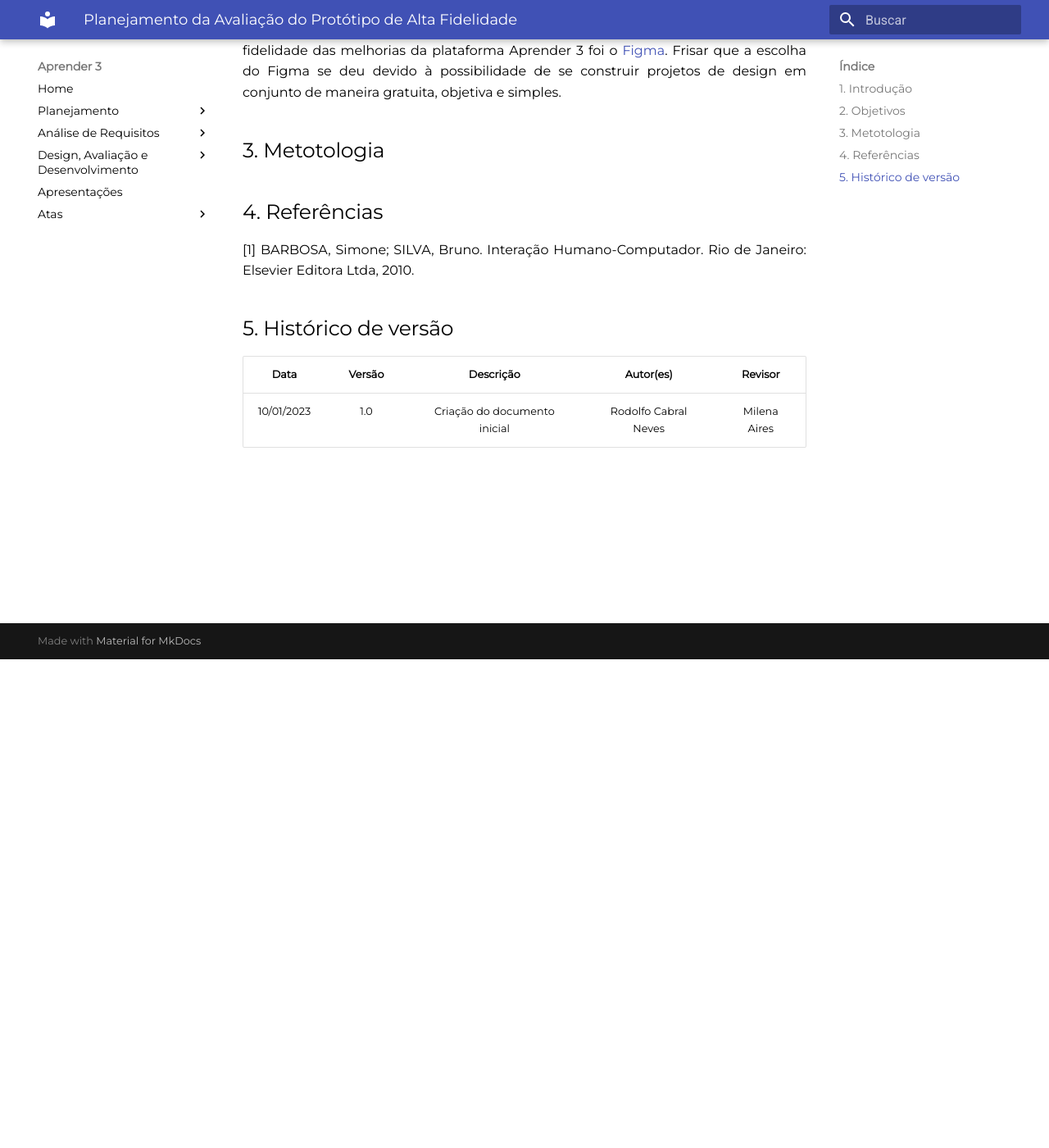
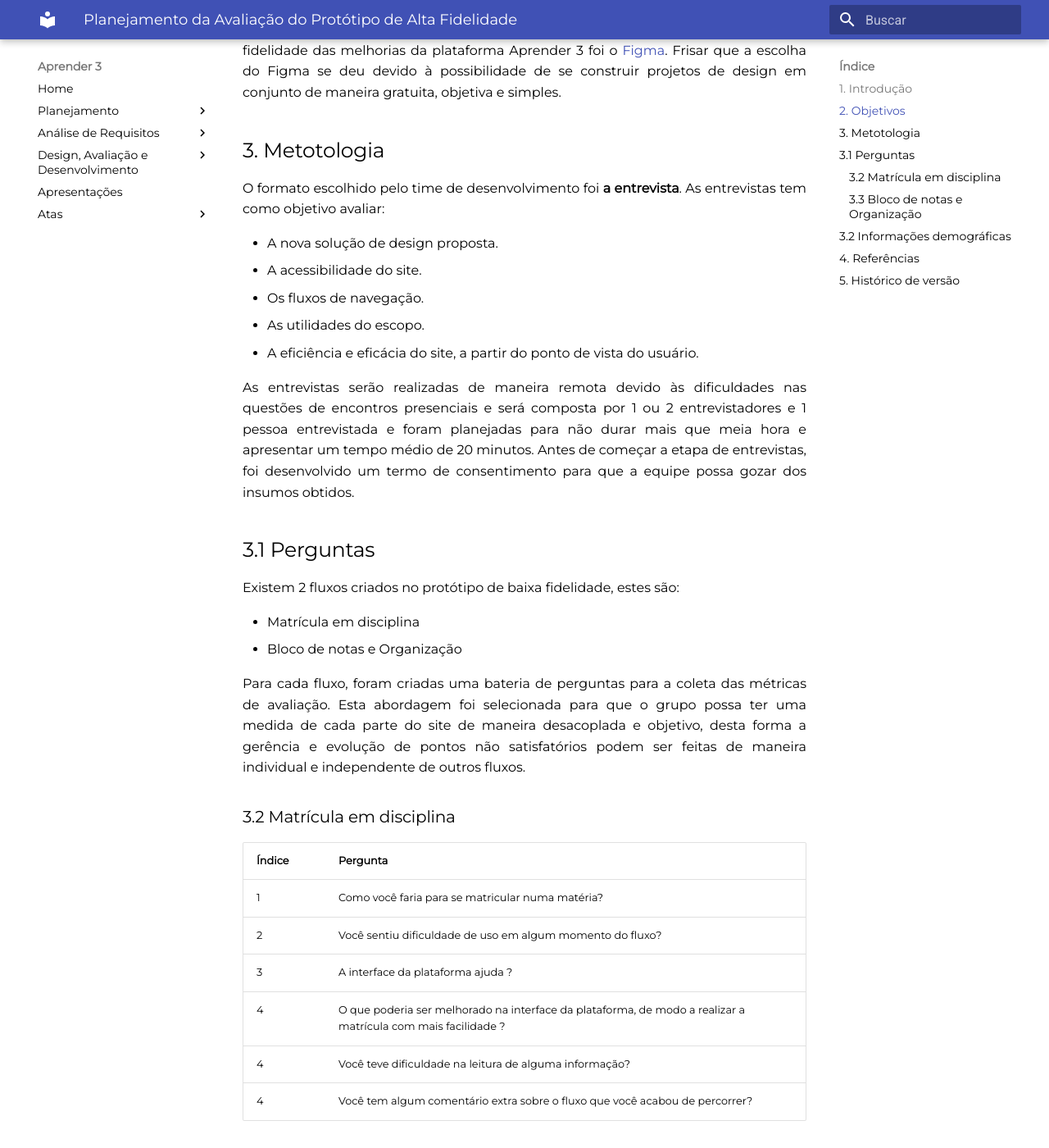
Before and after one commit to mdsreq-fga-unb/2022.2-Aprender3, an MkDocs documentation site: the page built from docs/planejamento/prototipo_alta_fidelidade.md, in a window 1280 px wide and 1400 px high, scrolled down 596 px. Shown: the whole window at 82% size. Built offline with MkDocs 1.6.1 and Material for MkDocs 9.7.7, drawn with Linux system fonts in a browser that asks for light colours; some of the changed text lies outside the part shown.

Commit message:
Adicionado a metodologia

```diff
--- a/docs/planejamento/prototipo_alta_fidelidade.md
+++ b/docs/planejamento/prototipo_alta_fidelidade.md
@@ -18,6 +18,54 @@ A ferramenta escolhida pelo time para a produção do protótipo de alta fidelid
 
 ## 3. Metotologia
 
+O formato escolhido pelo time de desenvolvimento foi **a entrevista**. As entrevistas tem como objetivo avaliar:
+
+- A nova solução de design proposta.
+- A acessibilidade do site.
+- Os fluxos de navegação.
+- As utilidades do escopo.
+- A eficiência e eficácia do site, a partir do ponto de vista do usuário.
+
+As entrevistas serão realizadas de maneira remota devido às dificuldades nas questões de encontros presenciais e será composta por 1 ou 2 entrevistadores e 1 pessoa entrevistada e foram planejadas para não durar mais que meia hora e apresentar um tempo médio de 20 minutos. Antes de começar a etapa de entrevistas, foi desenvolvido um termo de consentimento para que a equipe possa gozar dos insumos obtidos.
+
+## 3.1 Perguntas
+
+Existem 2 fluxos criados no protótipo de baixa fidelidade, estes são:
+
+- Matrícula em disciplina
+- Bloco de notas e Organização
+
+Para cada fluxo, foram criadas uma bateria de perguntas para a coleta das métricas de avaliação. Esta abordagem foi selecionada para que o grupo possa ter uma medida de cada parte do site de maneira desacoplada e objetivo, desta forma a gerência e evolução de pontos não satisfatórios podem ser feitas de maneira individual e independente de outros fluxos.
+
+
+### 3.2 Matrícula em disciplina
+
+| Índice | Pergunta                                                          |
+| ------ | ----------------------------------------------------------------- |
+| 1      | Como você faria para se matricular numa matéria? |
+| 2      | Você sentiu dificuldade de uso em algum momento do fluxo? |
+| 3      | A interface da plataforma ajuda ? |
+| 4      | O que poderia ser melhorado na interface da plataforma, de modo a realizar a matrícula com mais facilidade ? |
+| 4      | Você teve dificuldade na leitura de alguma informação? |
+| 4      | Você tem algum comentário extra sobre o fluxo que você acabou de percorrer? |
+
+
+### 3.3 Bloco de notas e Organização
+
+| Índice | Pergunta                                                          |
+| ------ | ----------------------------------------------------------------- |
+| 1      | Como você faria para se matricular numa matéria? |
+
+## 3.2 Informações demográficas
+
+| Índice | Pergunta                                                          |
+| ------ | ----------------------------------------------------------------- |
+| 1      | Qual sua nacionalidade?                                           |
+| 2      | Qual curso você está fazendo?                                     |
+| 3      | Você já utilizou o Aprender ? |
+| 4      | Se sim, qual foi o propósito?                                      |
+
+
 ## 4. Referências
 
 [1] BARBOSA, Simone; SILVA, Bruno. Interação Humano-Computador. Rio de Janeiro: Elsevier Editora Ltda, 2010.
```
